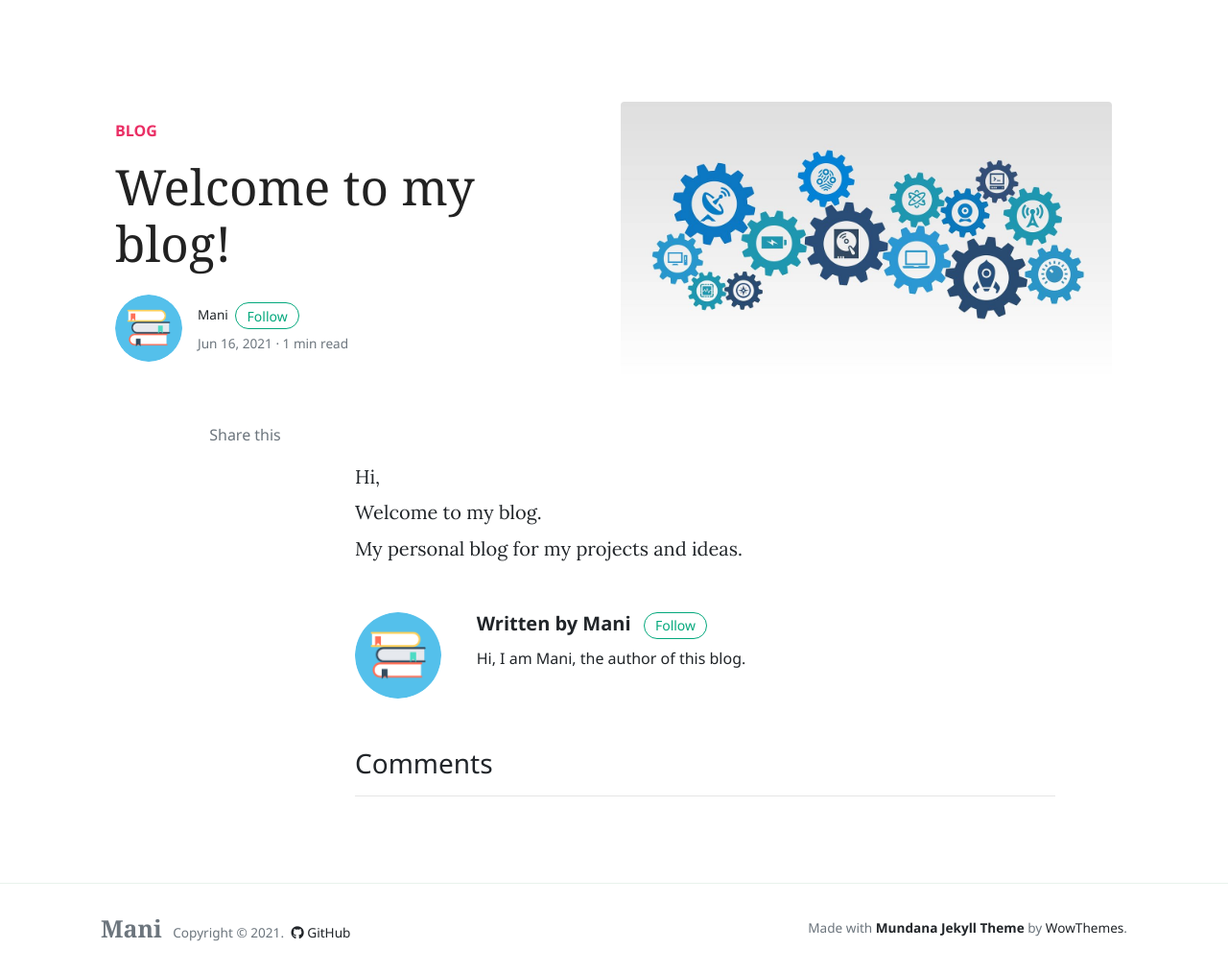
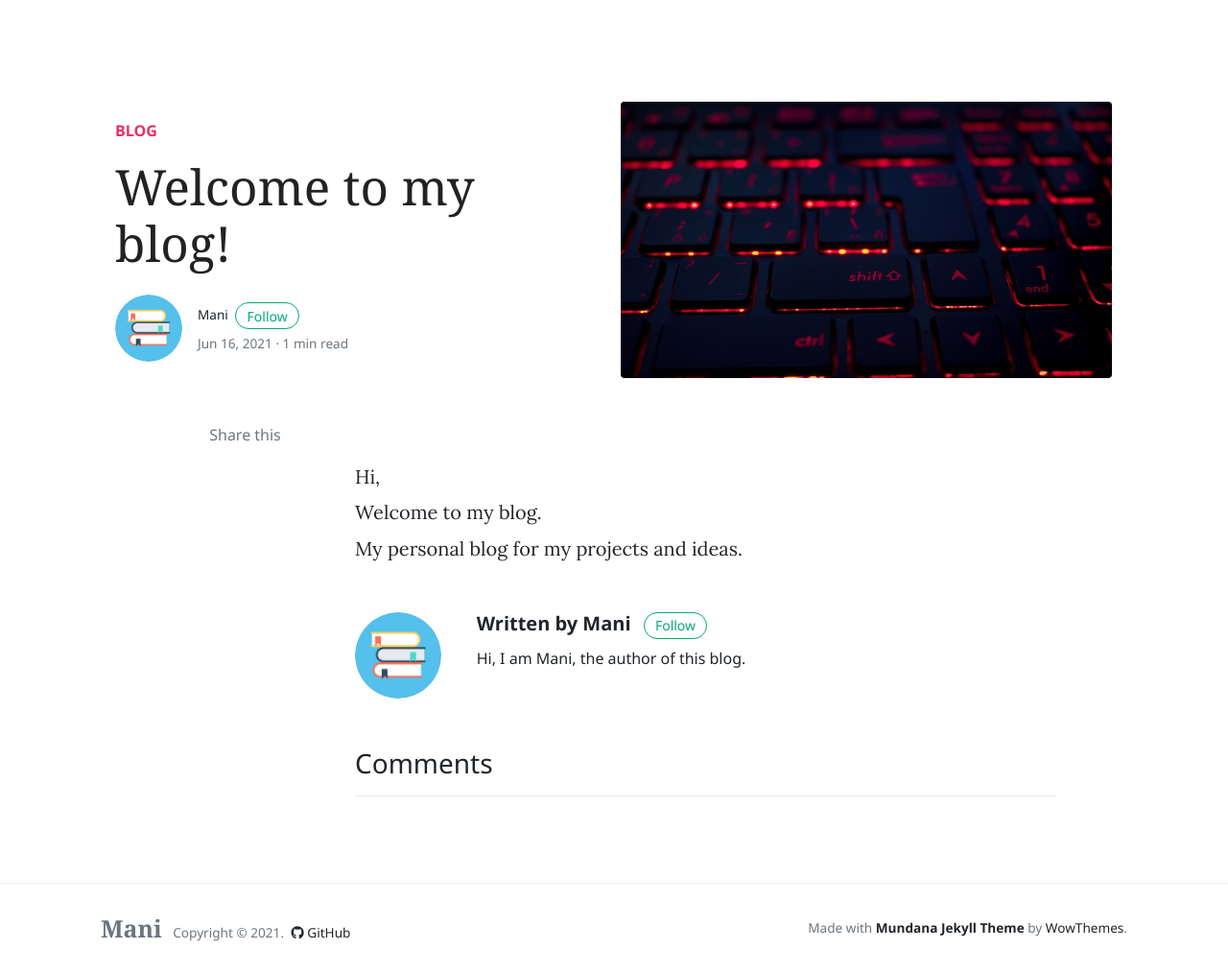
Before and after one commit to infinyte7/infinyte7.github.io, a Jekyll site: the page built from _posts/2021-06-16-welcome-to-my-blog.markdown, in a window 1280 px wide and 1014 px high. Shown: the whole window at 96% size. Built offline with Jekyll 4.4.1, drawn with Linux system fonts in a browser that asks for light colours; nearby versions of some CDN libraries; comment, search, counter and statistics services are not loaded.

Commit message:
Update image

```diff
--- a/_posts/2021-06-16-welcome-to-my-blog.markdown
+++ b/_posts/2021-06-16-welcome-to-my-blog.markdown
@@ -2,7 +2,7 @@
 layout: post
 title:  "Welcome to my blog!"
 categories: [ blog ]
-image: assets/images/welcome.jpg
+image: assets/images/keyboard-unsplash.jpg
 ---
 <br>
 Hi,<br>
```
Also changed, not shown: assets/images/keyboard-unsplash.jpg (added).
